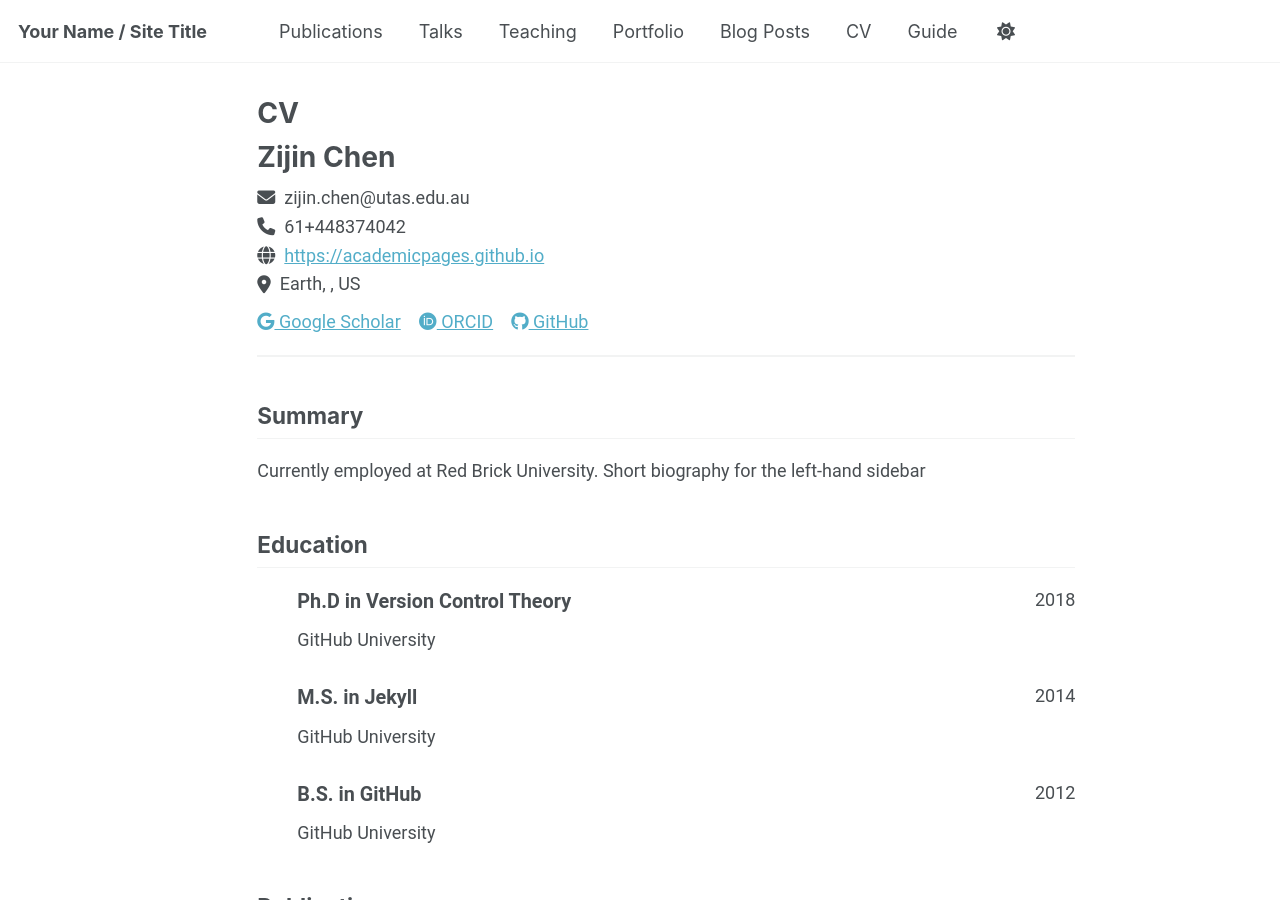
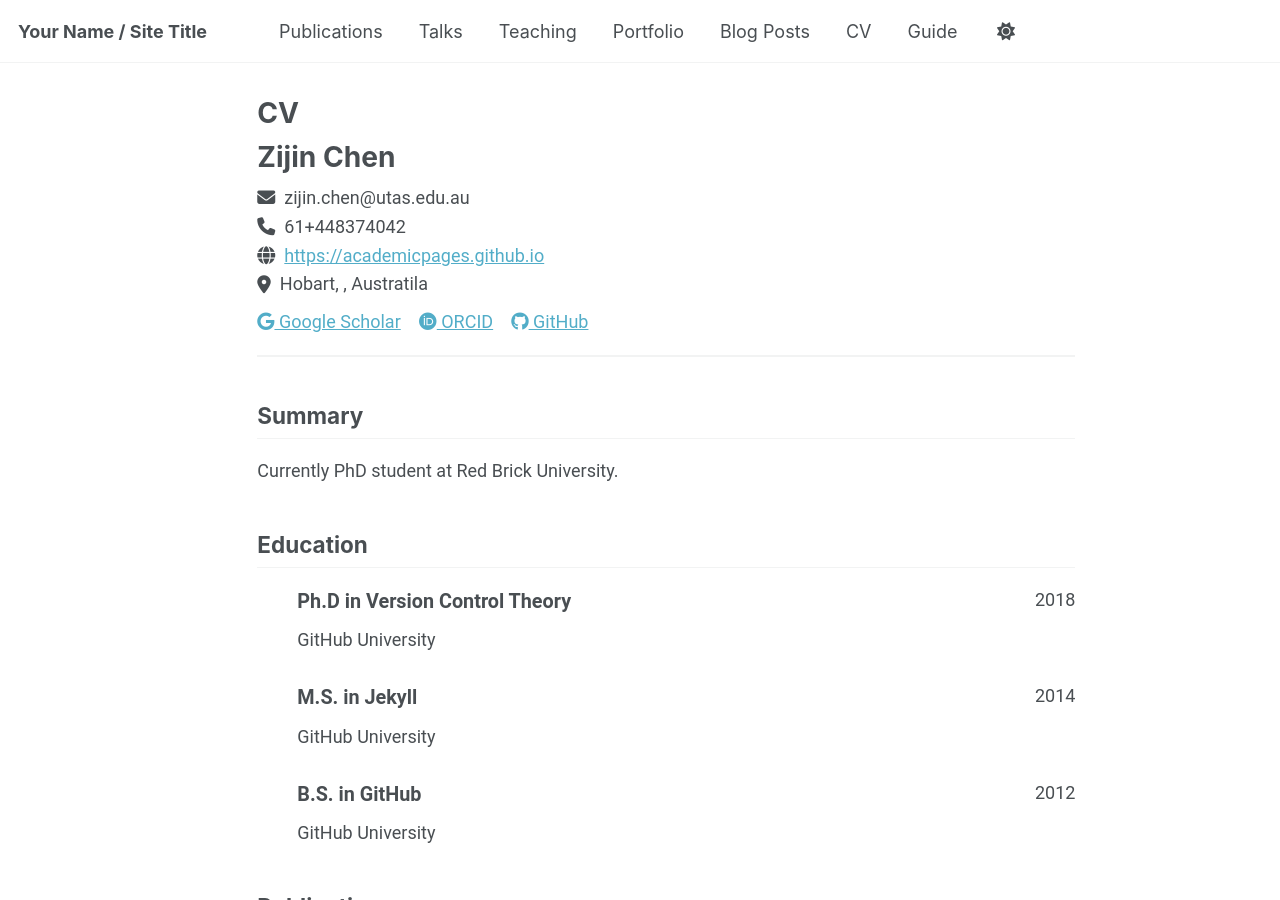
Before and after one commit to ZJhin/CV, a Jekyll site: the page built from _pages/cv-json.md, in a window 1280 px wide and 900 px high. Built offline with Jekyll 4.4.1, drawn with Linux system fonts in a browser that asks for light colours; a script bundle is joined from its source files by our own code; library files that are not in the unit come from our copies.

Commit message:
Update cv.json

```diff
--- a/_data/cv.json
+++ b/_data/cv.json
@@ -4,12 +4,12 @@
     "email": "zijin.chen@utas.edu.au",
     "phone": "61+448374042",
     "website": "https://academicpages.github.io",
-    "summary": "Currently employed at Red Brick University. Short biography for the left-hand sidebar",
+    "summary": "Currently PhD student at Red Brick University.",
     "location": {
       "address": "",
-      "postalCode": "",
-      "city": "Earth",
-      "countryCode": "US",
+      "postalCode": "7000",
+      "city": "Hobart",
+      "countryCode": "Austratila",
       "region": ""
     },
     "profiles": [
```
